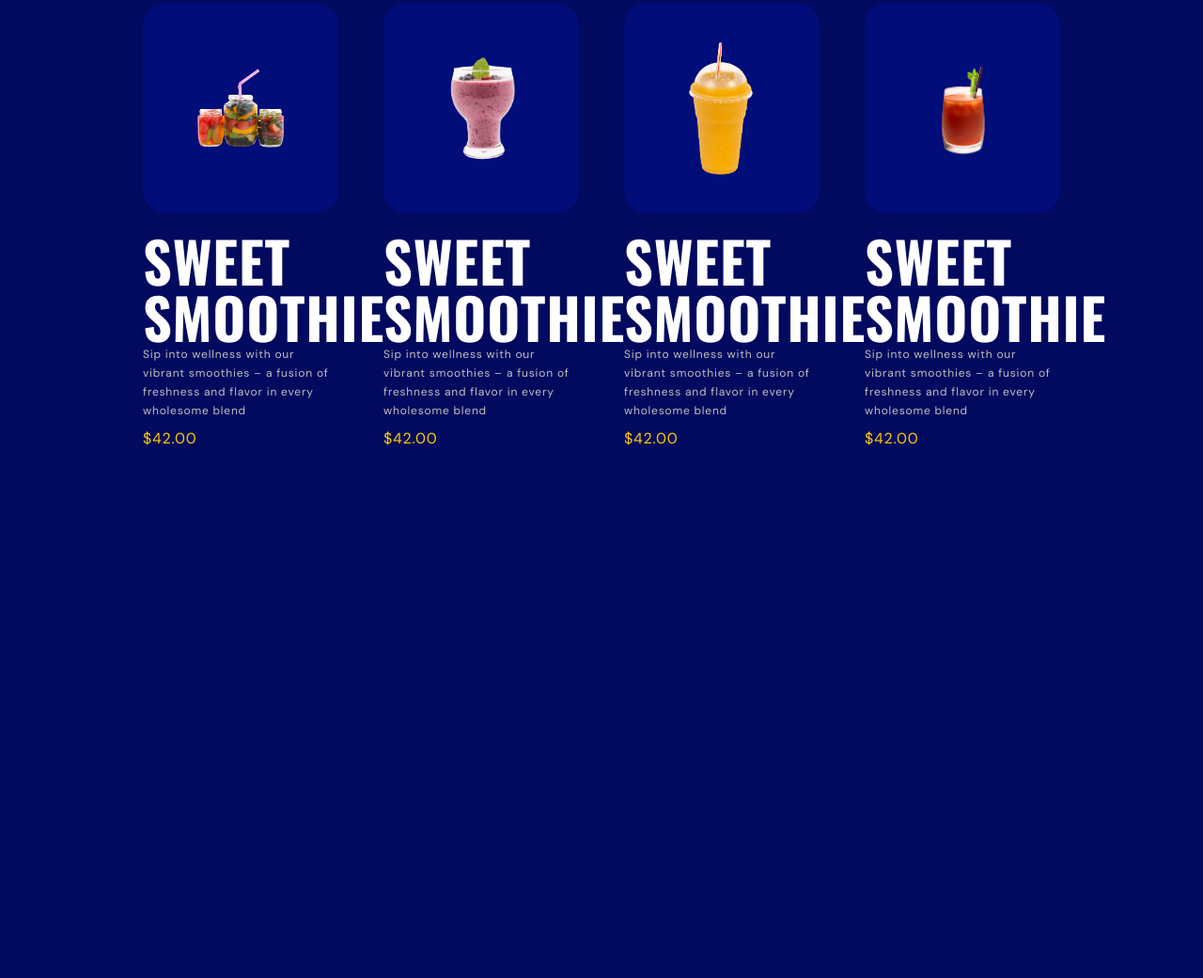
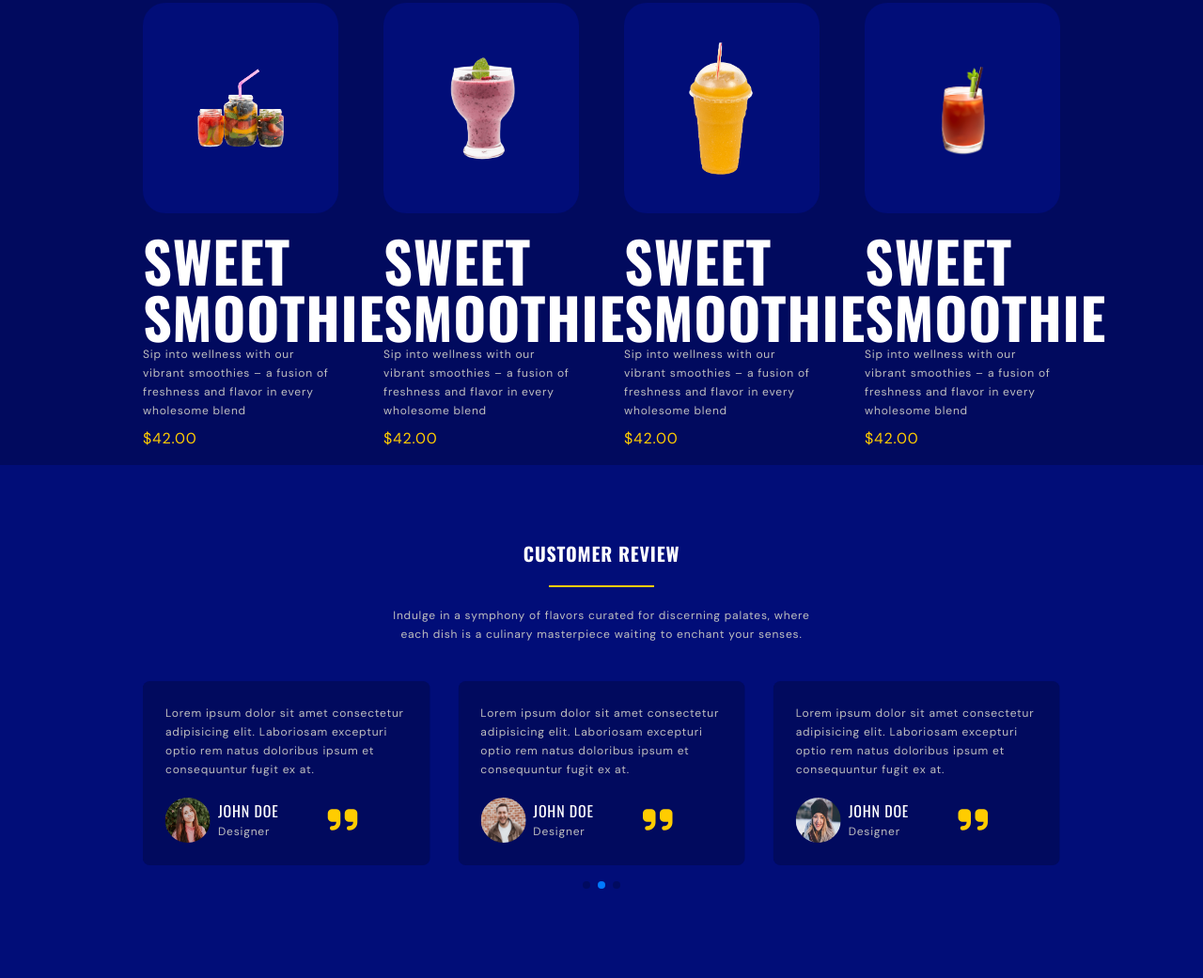
Before and after one commit to Jui17301/Responsive_Burger_Website, a website: page src/index.html in a window 1280 px wide. Shown: the part 4101-5142 px from the top of the page at 94% size. Before the commit the page ends 4596 px from the top, so only its background shows below. Drawn offline with nearby package versions, Linux system fonts and the light colour scheme.

Commit message:
review-section

```diff
--- a/src/index.html
+++ b/src/index.html
@@ -14,6 +14,10 @@
     <link rel="stylesheet" href="https://cdnjs.cloudflare.com/ajax/libs/remixicon/4.0.1/remixicon.css" integrity="sha512-ZH3KB6wI5ADHaLaez5ynrzxR6lAswuNfhlXdcdhxsvOUghvf02zU1dAsOC6JrBTWbkE1WNDNs5Dcfz493fDMhA==" crossorigin="anonymous" referrerpolicy="no-referrer" />
 
     <!--  Swiper's CSS -->
+    <link
+  rel="stylesheet"
+  href="https://cdn.jsdelivr.net/npm/swiper@11/swiper-bundle.min.css"
+/>
 
     <!--~~~~~~~~~~~~~~~ CSS ~~~~~~~~~~~~~~~-->
     <link href="../dist/output.css" rel="stylesheet" />
@@ -448,6 +452,91 @@
       </div>
     </section>
     <!--~~~~~~~~~~~~~~~ Review ~~~~~~~~~~~~~~~-->
+    <section id="review" class="bg-primaryColorLight py-20">
+      <div class="container">
+        <div class="max-w-md mx-auto text-center">
+          <h2 class="section__title">CUSTOMER REVIEW</h2>
+          <div class="separator mx-auto"></div>
+          <p class="paragraph">
+            Indulge in a symphony of flavors curated for discerning palates, where each dish is a culinary masterpiece waiting to enchant your senses.
+          </p>
+ </div>
+
+ <div class="swiper py-10">
+  <ul class="swiper-wrapper">
+    <li class="swiper-slide">
+      <div class="flex flex-col gap-5 bg-primaryColor rounded-lg p-6">
+        <p class="paragraph">Lorem ipsum dolor sit amet consectetur adipisicing elit. Laboriosam excepturi optio rem natus doloribus ipsum et consequuntur fugit ex at.</p>
+      <div class="flex items-center">
+      <img src="img/review-1.jpg" alt="review image" class="w-12 h-12 rounded-full">
+      <div class="ml-2">
+      <p class="font-oswald uppercase">John Doe</p>
+      <p class="paragraph">Designer</p>
+      </div>
+      <i class="fa-solid fa-quote-right text-4xl text-secondaryColor ml-auto"></i>
+    </div>
+    </div>
+    </li>
+    <li class="swiper-slide">
+      <div class="flex flex-col gap-5 bg-primaryColor rounded-lg p-6">
+        <p class="paragraph">Lorem ipsum dolor sit amet consectetur adipisicing elit. Laboriosam excepturi optio rem natus doloribus ipsum et consequuntur fugit ex at.</p>
+      <div class="flex items-center">
+      <img src="img/review-2.jpg" alt="review image" class="w-12 h-12 rounded-full">
+      <div class="ml-2">
+      <p class="font-oswald uppercase">John Doe</p>
+      <p class="paragraph">Designer</p>
+      </div>
+      <i class="fa-solid fa-quote-right text-4xl text-secondaryColor mx-auto"></i>
+    </div>
+    </div>
+    </li>
+    <li class="swiper-slide">
+      <div class="flex flex-col gap-5 bg-primaryColor rounded-lg p-6">
+        <p class="paragraph">Lorem ipsum dolor sit amet consectetur adipisicing elit. Laboriosam excepturi optio rem natus doloribus ipsum et consequuntur fugit ex at.</p>
+      <div class="flex items-center">
+      <img src="img/review-3.jpg" alt="review image" class="w-12 h-12 rounded-full">
+      <div class="ml-2">
+      <p class="font-oswald uppercase">John Doe</p>
+      <p class="paragraph">Designer</p>
+      </div>
+      <i class="fa-solid fa-quote-right text-4xl text-secondaryColor mx-auto"></i>
+    </div>
+    </div>
+    </li>
+    <li class="swiper-slide">
+      <div class="flex flex-col gap-5 bg-primaryColor rounded-lg p-6">
+        <p class="paragraph">Lorem ipsum dolor sit amet consectetur adipisicing elit. Laboriosam excepturi optio rem natus doloribus ipsum et consequuntur fugit ex at.</p>
+      <div class="flex items-center">
+      <img src="img/review-4.jpg" alt="review image" class="w-12 h-12 rounded-full">
+      <div class="ml-2">
+      <p class="font-oswald uppercase">John Doe</p>
+      <p class="paragraph">Designer</p>
+      </div>
+      <i class="fa-solid fa-quote-right text-4xl text-secondaryColor mx-auto"></i>
+    </div>
+    </div>
+    </li>
+    <li class="swiper-slide">
+      <div class="flex flex-col gap-5 bg-primaryColor rounded-lg p-6">
+        <p class="paragraph">Lorem ipsum dolor sit amet consectetur adipisicing elit. Laboriosam excepturi optio rem natus doloribus ipsum et consequuntur fugit ex at.</p>
+      <div class="flex items-center">
+      <img src="img/review-5.jpg" alt="review image" class="w-12 h-12 rounded-full">
+      <div class="ml-2">
+      <p class="font-oswald uppercase">John Doe</p>
+      <p class="paragraph">Designer</p>
+      </div>
+      <i class="fa-solid fa-quote-right text-4xl text-secondaryColor mx-auto"></i>
+    </div>
+    </div>
+    </li>
+
+  </ul>
+  <div class="swiper-pagination">
+
+  </div>
+ </div>
+      </div>
+    </section>
 
     <!--~~~~~~~~~~~~~~~ Contact ~~~~~~~~~~~~~~~-->
 
@@ -466,5 +555,41 @@
   <!--~~~~~~~~~~~~~~~ Main.js ~~~~~~~~~~~~~~~-->
   <script src="main.js"> </script>
 
+<script src="https://cdn.jsdelivr.net/npm/swiper@11/swiper-bundle.min.js"></script>
+<script>
+  const swiper = new Swiper('.swiper', {
+    speed: 400,
+  spaceBetween: 30,
+  autoplay:{
+    delay:3000,
+    disableOnInteraction:false
+  },
+
+  // If we need pagination
+  pagination: {
+    el: '.swiper-pagination',
+    clickable:true
+  },
+  grabCursor:true,
+  // Responsive breakpoints
+  breakpoints: {
+    // when window width is >= 320px
+    640: {
+      slidesPerView: 1,
+
+    },
+    // when window width is >= 640px
+    768: {
+      slidesPerView: 2,
+
+    },
+    // when window width is >= 768px
+  1024: {
+      slidesPerView: 3,
+
+    }
+  }
+});
+</script>
   </body>
 </html>
```
Also changed, not shown: dist/output.css.
